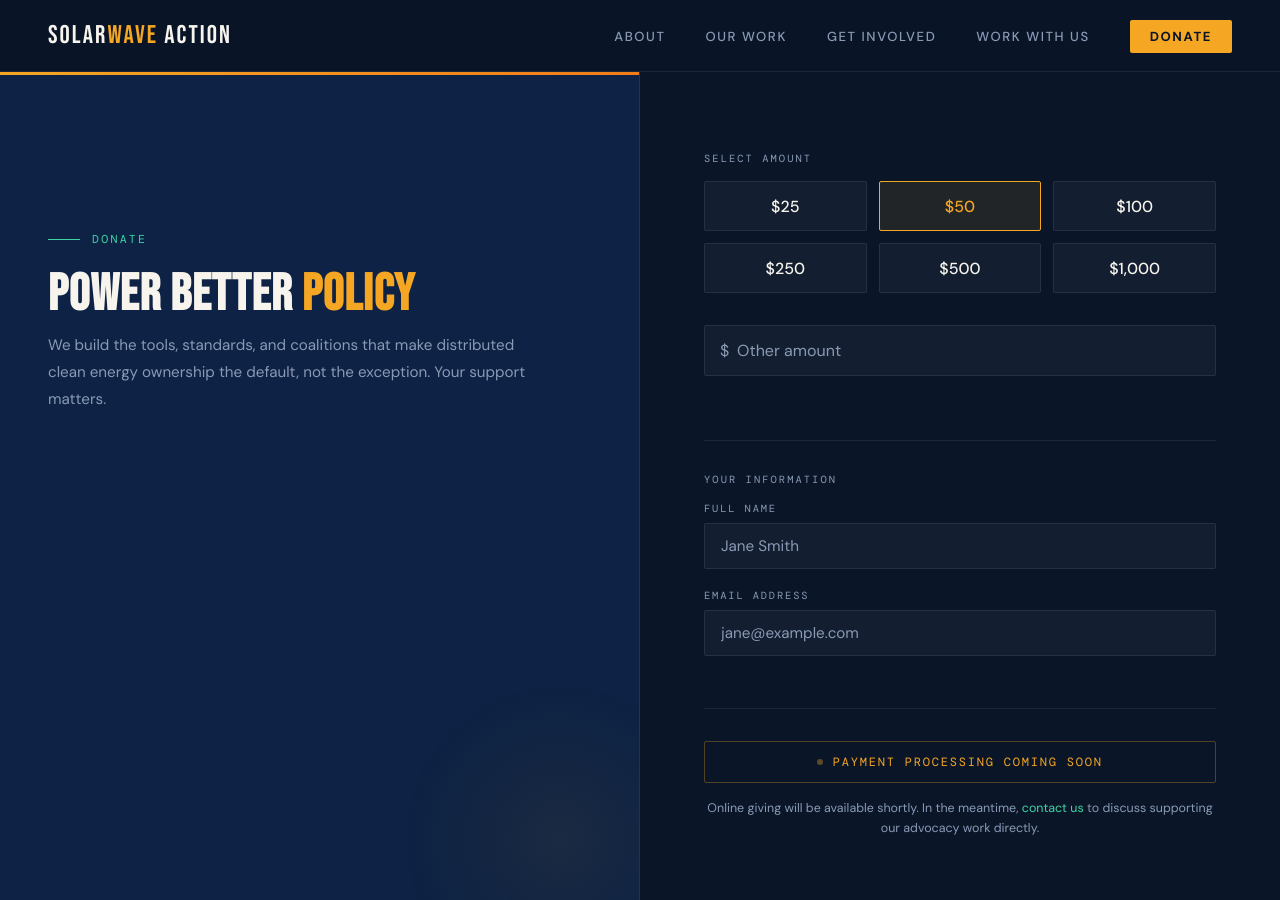
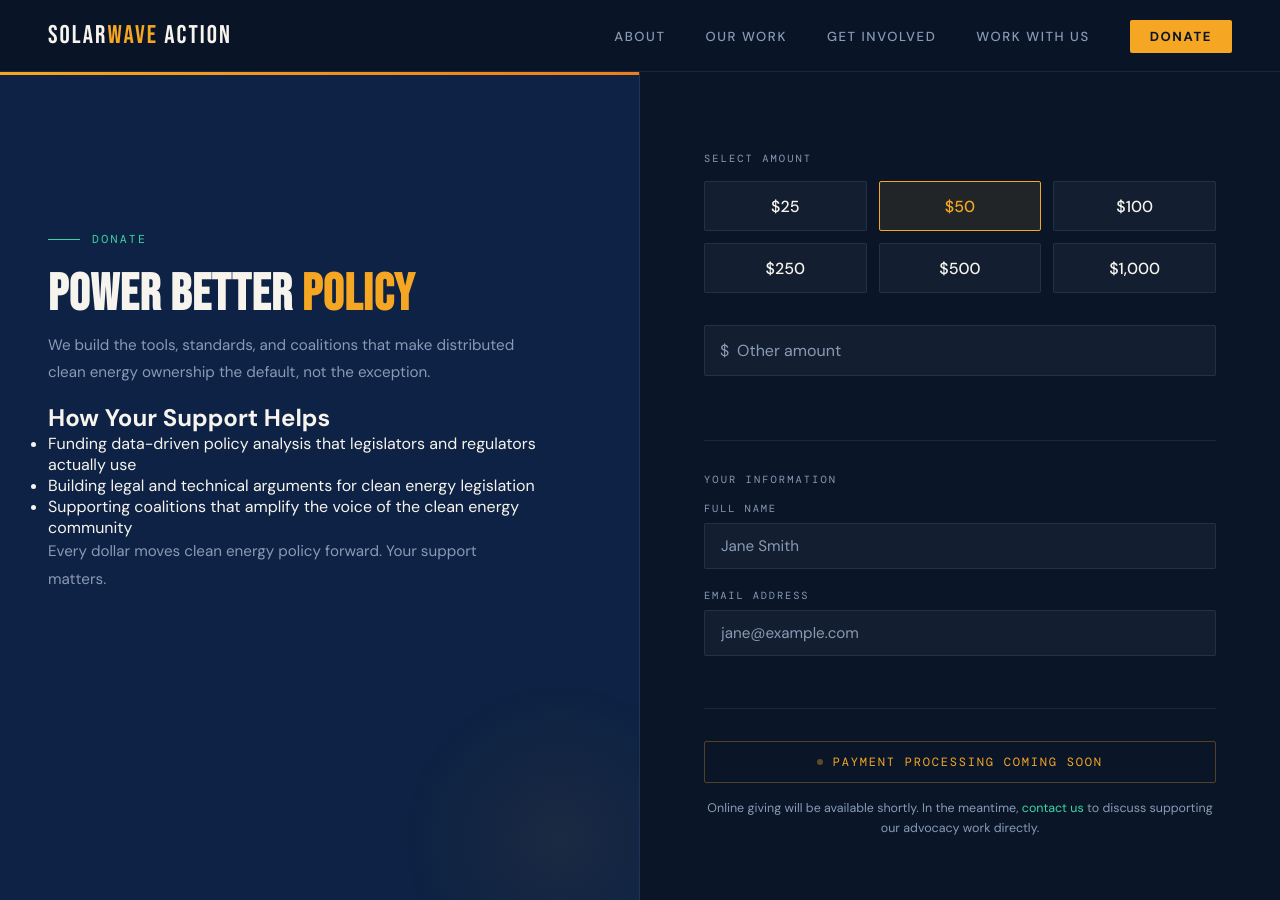
Before and after one commit to SolarWAVE-Action/solarwave-website, a Jekyll site: the page built from donate/donate.html, in a window 1280 px wide and 900 px high. Built offline with Jekyll 4.4.1, drawn with Linux system fonts in a browser that asks for light colours.

Commit message:
expanded donate text

```diff
--- a/donate/donate.html
+++ b/donate/donate.html
@@ -226,8 +226,15 @@ permalink: /donate/
         <div class="eyebrow fade-in">Donate</div>
         <h1>Power Better <span>Policy</span></h1>
   <!--      <div class="entity-name">SolarWAVE Action</div>-->
-        <p>We build the tools, standards, and coalitions that make distributed clean energy ownership the default, not the exception. Your support matters.</p>
-<!--        <div class="tax-note">-->
+        <p>We build the tools, standards, and coalitions that make distributed clean energy ownership the default, not the exception.</p>
+          <h2>How Your Support Helps</h2>
+          <ul>
+            <li>Funding data-driven policy analysis that legislators and regulators actually use</li>
+            <li>Building legal and technical arguments for clean energy legislation</li>
+            <li>Supporting coalitions that amplify the voice of the clean energy community</li>
+          </ul>
+        <p>Every dollar moves clean energy policy forward. Your support matters.</p>
+        <!--        <div class="tax-note">-->
 <!--          <div class="tax-note-label">Tax Information</div>-->
 <!--          <p>Contributions to SolarWAVE Action 501(c)(4) are not deductible as charitable contributions for federal income tax purposes.</p>-->
 <!--        </div>-->
```
